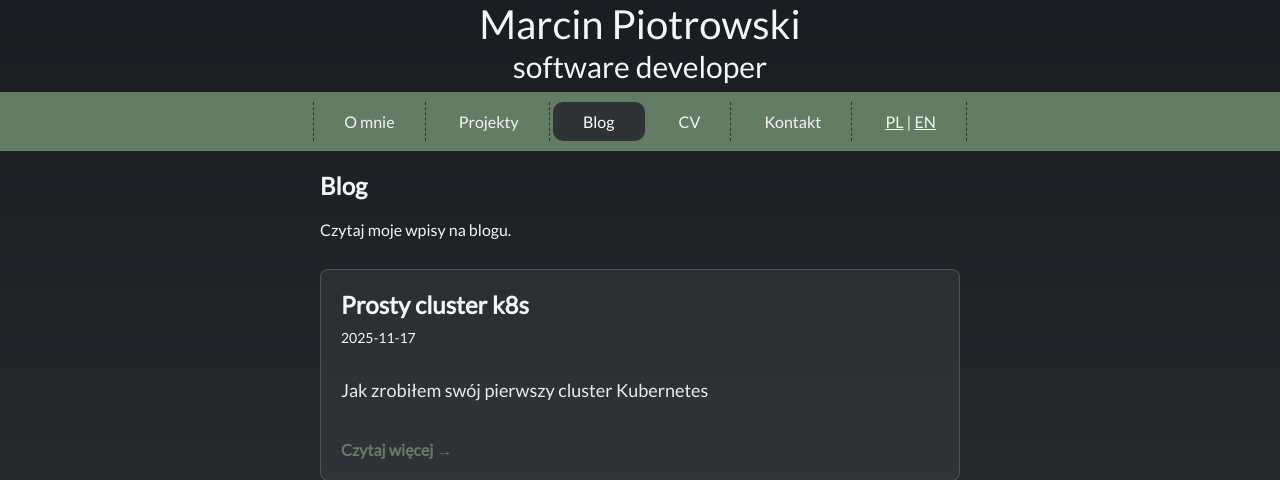
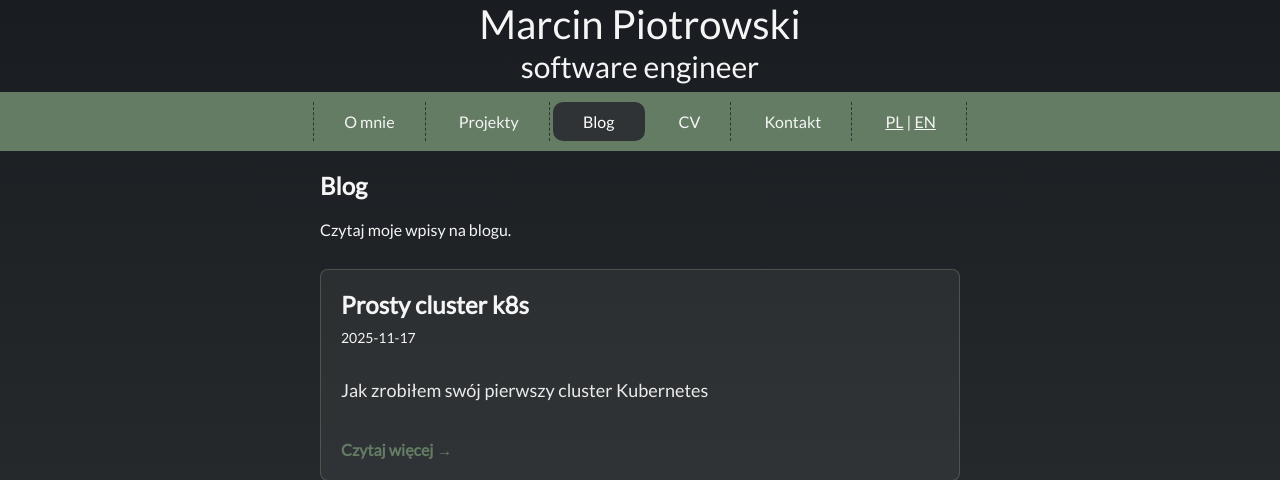
Before and after one commit to mpiotro4/mpiotro-pl, a Flask app: page /blog in a window 1280 px wide. Shown: the top 480 px of the page. Run offline with Flask 3, Linux system fonts and the light colour scheme.

Commit message:
change page header

```diff
--- a/templates/base.html
+++ b/templates/base.html
@@ -14,7 +14,7 @@
 <body>
 <header>
     <div id="top_title"> Marcin Piotrowski</div>
-    <div id="bottom_ttile"> software developer</div>
+    <div id="bottom_ttile"> software engineer</div>
 </header>
 <div class="hamburger" onclick="toggleMenu()">☰ Menu</div>
 <nav>
```
